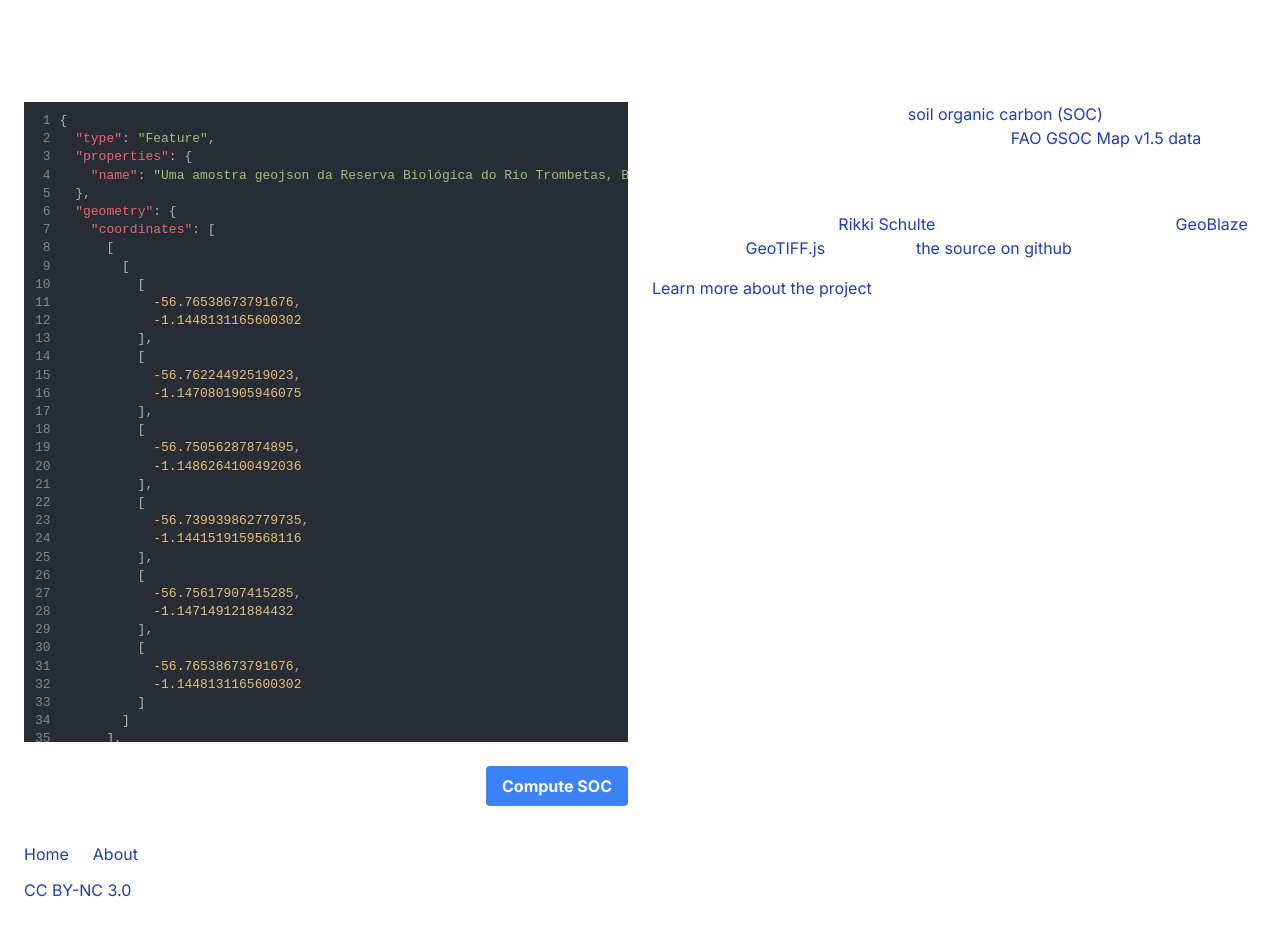
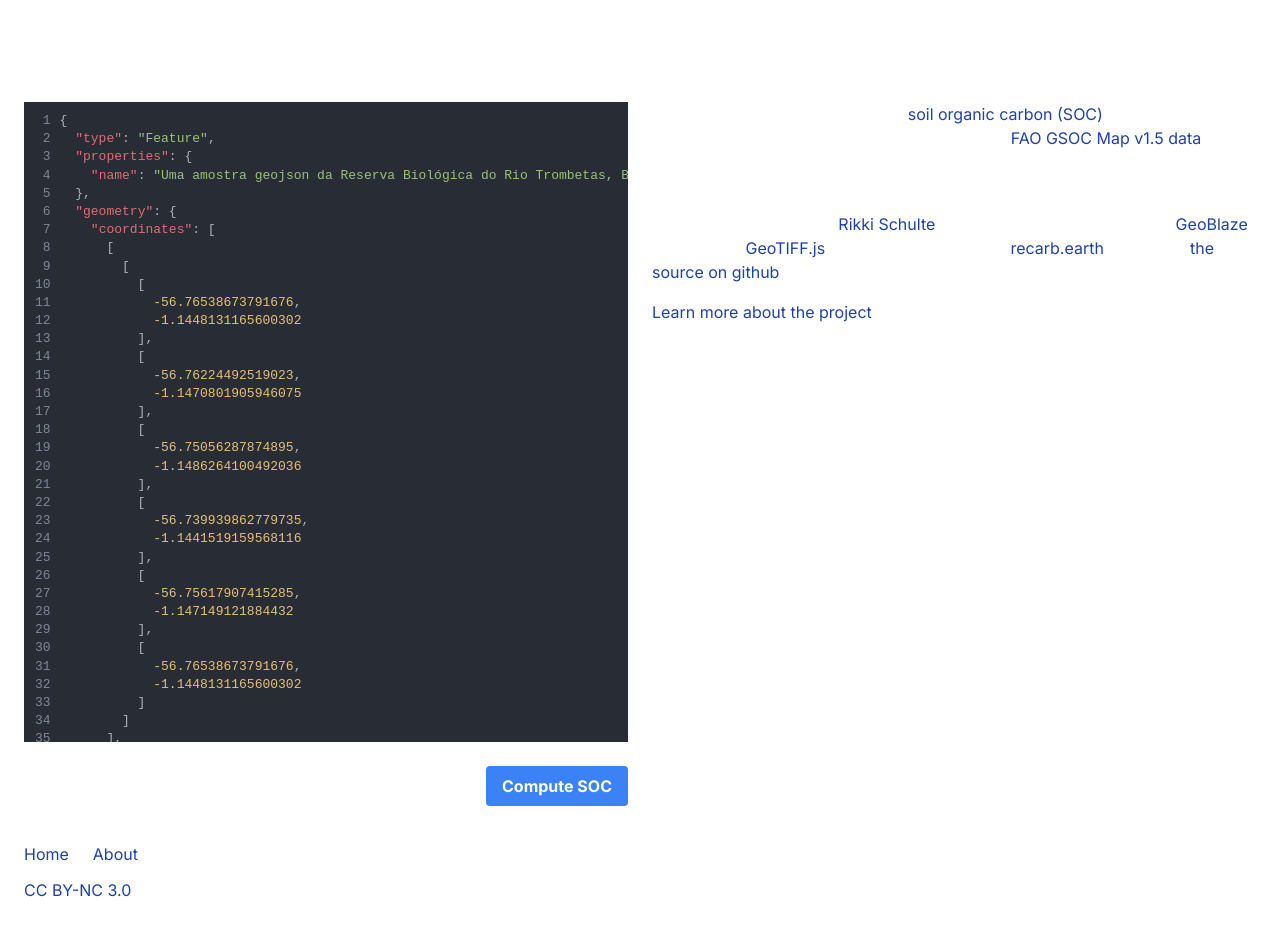
Before and after one commit to acao/geoblaze-gsoc, a Next.js app: page / in a window 1280 px wide. Shown: the top 936 px of the page. Built offline with nearby package versions, Linux system fonts and the light colour scheme.

Commit message:
shoutout to recarb!

```diff
--- a/src/app/page.tsx
+++ b/src/app/page.tsx
@@ -148,8 +148,10 @@ export default function Home() {
             <p>
               The tool was created by{" "}
               <a href="https://rikki.dev">Rikki Schulte</a> for fun and for the
-            earth, using <a href="https://geoblaze.io/">GeoBlaze</a>, powered by{" "}
-            <a href="https://geotiffjs.github.io/">GeoTIFF.js</a>. Check out{" "}
+              earth, using <a href="https://geoblaze.io/">GeoBlaze</a>, powered
+              by <a href="https://geotiffjs.github.io/">GeoTIFF.js</a>. Inspired
+              by my work at <a href="https://recarb.earth">recarb.earth</a>{" "}
+              Check out{" "}
               <a href="https://github.com/acao/geoblaze-gsoc">
                 the source on github
               </a>
```
Lines whose indentation alone changed are shown as unchanged.
